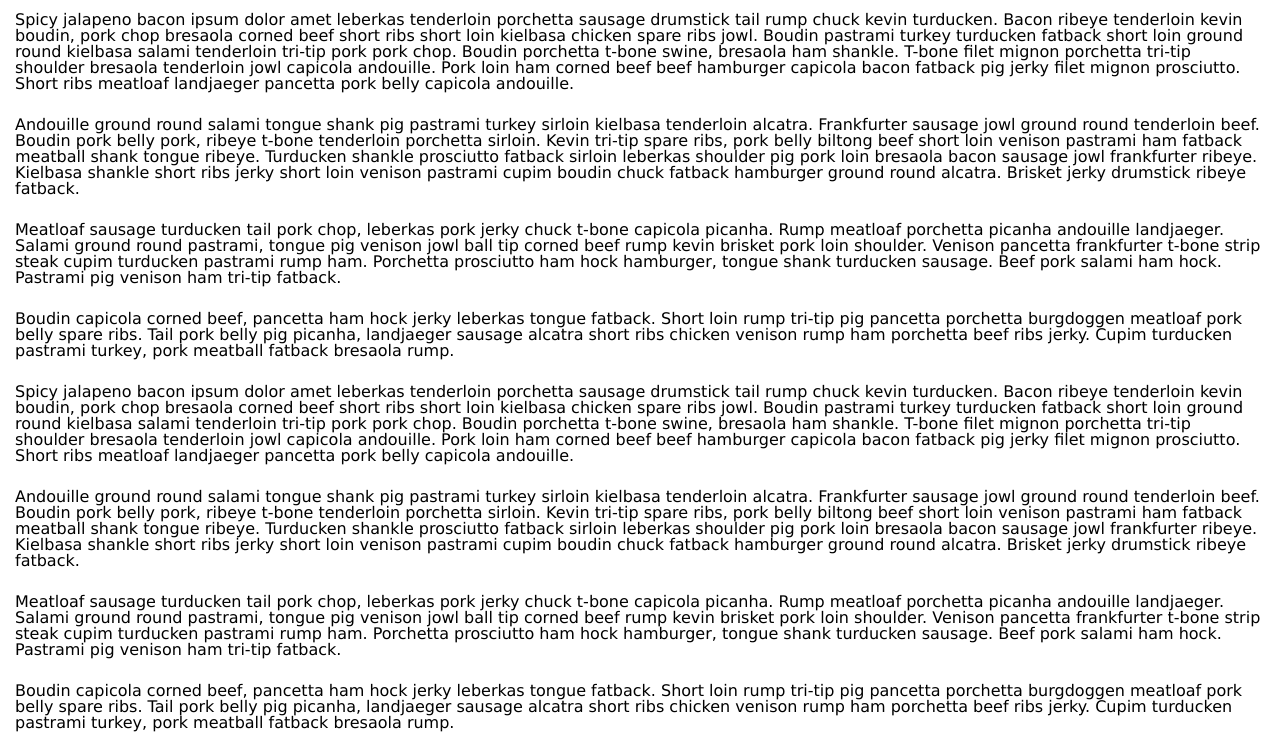
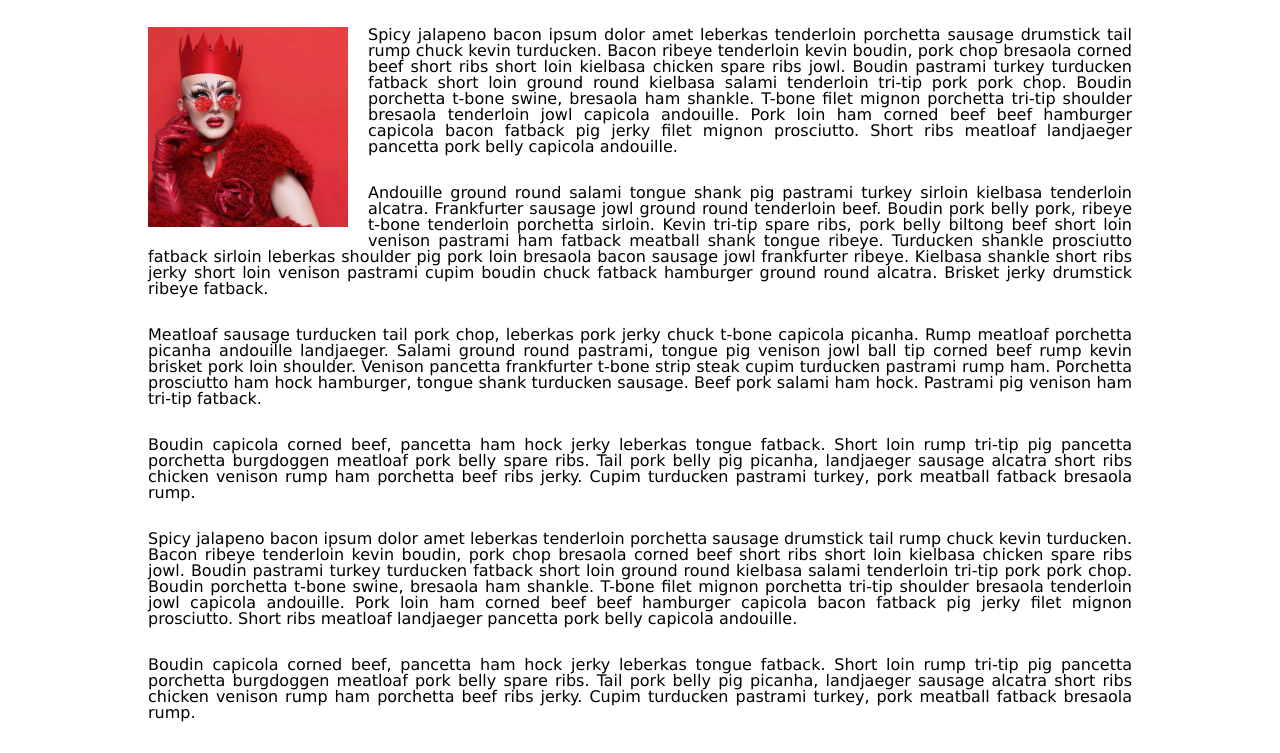
Before and after one commit to sashikers/Basic-Portfolio, a plain HTML site: page index.html in a window 1280 px wide. Shown: the part 47-800 px from the top of the page. Drawn offline with Linux system fonts and the light colour scheme.

Commit message:
Added picture

```diff
--- a/assets/css/style.css
+++ b/assets/css/style.css
@@ -4,6 +4,7 @@ body {
 }
 header {
 	position: sticky;
+	top: 0;
 }
 h1 {
 	font-size: 1.5em;
@@ -30,7 +31,14 @@ nav a:hover {
 }
 p {
 	padding: 10px;
-	margin: 5px;
+	margin: 10px;
+	text-align: justify;
+}
+
+article {
+	padding: 10px;
+	width: 80%;
+	margin: auto;
 }
 
 .clearfix::after {
--- a/index.html
+++ b/index.html
@@ -13,14 +13,15 @@
 			<a href="https://github.com/sashikers">Github</a>
 		</nav>
 	</header>
+	<article>
+		<img src="assets/images/sashavelour.jpg" style="height:200px;width:200px;float:left;margin: 10px 10px 0px 10px;padding: 10px">
 		<p>Spicy jalapeno bacon ipsum dolor amet leberkas tenderloin porchetta sausage drumstick tail rump chuck kevin turducken. Bacon ribeye tenderloin kevin boudin, pork chop bresaola corned beef short ribs short loin kielbasa chicken spare ribs jowl. Boudin pastrami turkey turducken fatback short loin ground round kielbasa salami tenderloin tri-tip pork pork chop. Boudin porchetta t-bone swine, bresaola ham shankle. T-bone filet mignon porchetta tri-tip shoulder bresaola tenderloin jowl capicola andouille. Pork loin ham corned beef beef hamburger capicola bacon fatback pig jerky filet mignon prosciutto. Short ribs meatloaf landjaeger pancetta pork belly capicola andouille.</p>
 		<p>Andouille ground round salami tongue shank pig pastrami turkey sirloin kielbasa tenderloin alcatra. Frankfurter sausage jowl ground round tenderloin beef. Boudin pork belly pork, ribeye t-bone tenderloin porchetta sirloin. Kevin tri-tip spare ribs, pork belly biltong beef short loin venison pastrami ham fatback meatball shank tongue ribeye. Turducken shankle prosciutto fatback sirloin leberkas shoulder pig pork loin bresaola bacon sausage jowl frankfurter ribeye. Kielbasa shankle short ribs jerky short loin venison pastrami cupim boudin chuck fatback hamburger ground round alcatra. Brisket jerky drumstick ribeye fatback.</p>
 		<p>Meatloaf sausage turducken tail pork chop, leberkas pork jerky chuck t-bone capicola picanha. Rump meatloaf porchetta picanha andouille landjaeger. Salami ground round pastrami, tongue pig venison jowl ball tip corned beef rump kevin brisket pork loin shoulder. Venison pancetta frankfurter t-bone strip steak cupim turducken pastrami rump ham. Porchetta prosciutto ham hock hamburger, tongue shank turducken sausage. Beef pork salami ham hock. Pastrami pig venison ham tri-tip fatback.</p>
 		<p>Boudin capicola corned beef, pancetta ham hock jerky leberkas tongue fatback. Short loin rump tri-tip pig pancetta porchetta burgdoggen meatloaf pork belly spare ribs. Tail pork belly pig picanha, landjaeger sausage alcatra short ribs chicken venison rump ham porchetta beef ribs jerky. Cupim turducken pastrami turkey, pork meatball fatback bresaola rump.</p>
 		<p>Spicy jalapeno bacon ipsum dolor amet leberkas tenderloin porchetta sausage drumstick tail rump chuck kevin turducken. Bacon ribeye tenderloin kevin boudin, pork chop bresaola corned beef short ribs short loin kielbasa chicken spare ribs jowl. Boudin pastrami turkey turducken fatback short loin ground round kielbasa salami tenderloin tri-tip pork pork chop. Boudin porchetta t-bone swine, bresaola ham shankle. T-bone filet mignon porchetta tri-tip shoulder bresaola tenderloin jowl capicola andouille. Pork loin ham corned beef beef hamburger capicola bacon fatback pig jerky filet mignon prosciutto. Short ribs meatloaf landjaeger pancetta pork belly capicola andouille.</p>
-	<p>Andouille ground round salami tongue shank pig pastrami turkey sirloin kielbasa tenderloin alcatra. Frankfurter sausage jowl ground round tenderloin beef. Boudin pork belly pork, ribeye t-bone tenderloin porchetta sirloin. Kevin tri-tip spare ribs, pork belly biltong beef short loin venison pastrami ham fatback meatball shank tongue ribeye. Turducken shankle prosciutto fatback sirloin leberkas shoulder pig pork loin bresaola bacon sausage jowl frankfurter ribeye. Kielbasa shankle short ribs jerky short loin venison pastrami cupim boudin chuck fatback hamburger ground round alcatra. Brisket jerky drumstick ribeye fatback.</p>
-	<p>Meatloaf sausage turducken tail pork chop, leberkas pork jerky chuck t-bone capicola picanha. Rump meatloaf porchetta picanha andouille landjaeger. Salami ground round pastrami, tongue pig venison jowl ball tip corned beef rump kevin brisket pork loin shoulder. Venison pancetta frankfurter t-bone strip steak cupim turducken pastrami rump ham. Porchetta prosciutto ham hock hamburger, tongue shank turducken sausage. Beef pork salami ham hock. Pastrami pig venison ham tri-tip fatback.</p>
 		<p>Boudin capicola corned beef, pancetta ham hock jerky leberkas tongue fatback. Short loin rump tri-tip pig pancetta porchetta burgdoggen meatloaf pork belly spare ribs. Tail pork belly pig picanha, landjaeger sausage alcatra short ribs chicken venison rump ham porchetta beef ribs jerky. Cupim turducken pastrami turkey, pork meatball fatback bresaola rump.</p>
+	</article>
 
 
 </body>
```
Also changed, not shown: assets/images/sashavelour.jpg (added). Lines whose indentation alone changed are shown as unchanged.
